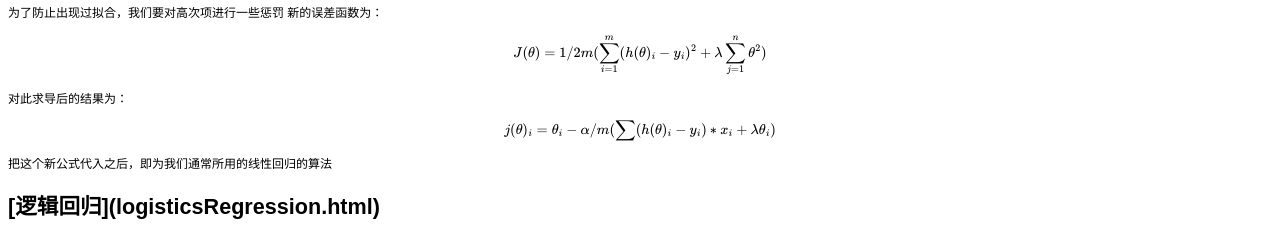
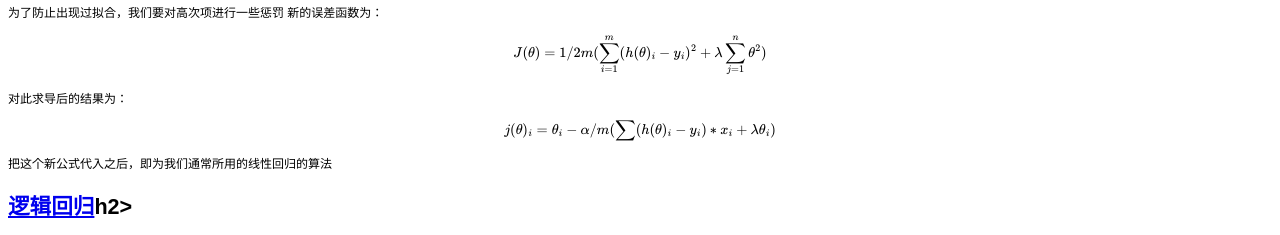
Before and after one commit to icyframe/icyframe.github.io, a plain HTML site: page linearRegression.html in a window 1280 px wide. Shown: the part 2887-3122 px from the top of the page. Drawn offline with nearby package versions, Linux system fonts and the light colour scheme; some packages are replaced by stand-ins of ours.

Commit message:
change
change

```diff
--- a/linearRegression.html
+++ b/linearRegression.html
@@ -304,7 +304,7 @@ j(\theta)_{i} =\theta_{i} - \alpha/m(\sum(h(\theta)_{i}-y_{i})* x_{i}+\lambda\th
  \]
 把这个新公式代入之后，即为我们通常所用的线性回归的算法</p>
 
-<h2>[逻辑回归](logisticsRegression.html)</h2>
+<h2><a href="logisticsRegression.html">逻辑回归</a>h2>
 
 <p>\[
 h(\theta) = g(X\theta)  \\
```
